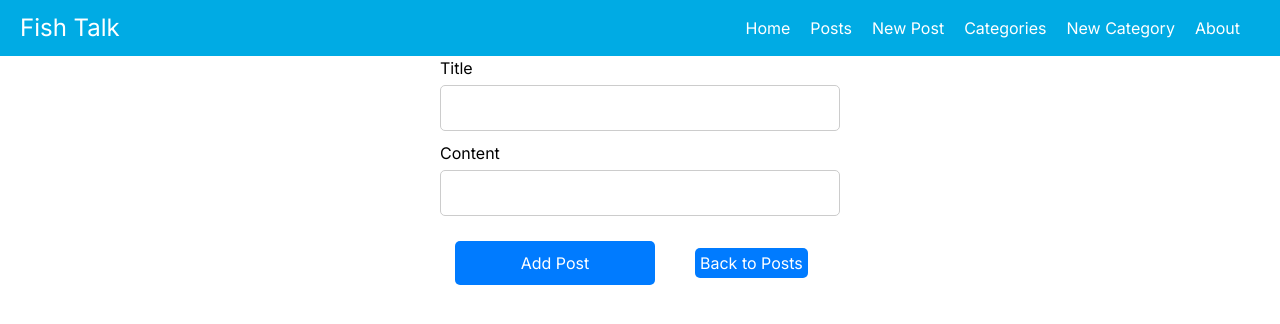
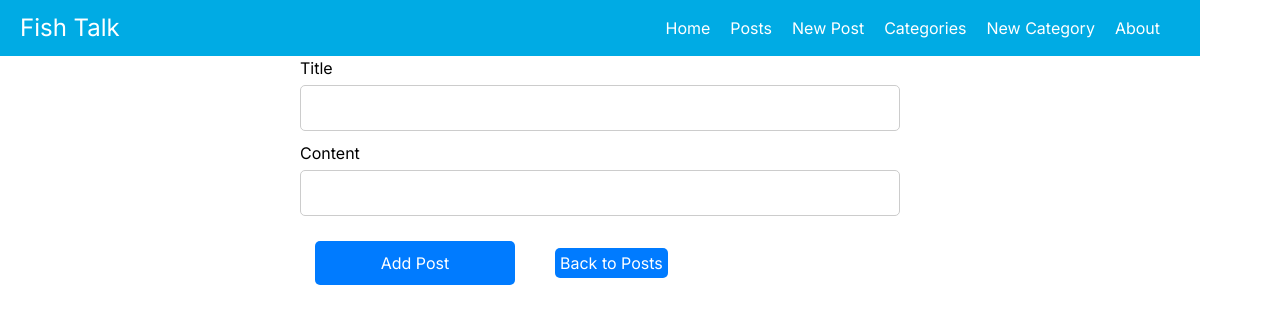
Before and after one commit to gabaal/Fish-Talk, a Next.js app: page /posts/addPost in a window 1280 px wide. Shown: the top 324 px of the page. Built offline with nearby package versions, Linux system fonts and the light colour scheme.

Commit message:
Working needs a lot of css

```diff
--- a/src/app/globals.css
+++ b/src/app/globals.css
@@ -7,6 +7,8 @@ html, body {
   margin: 0;
   padding: 0;
   box-sizing: border-box;
+  max-width: 1200px;
+  align-items: center;
 }
 
 h1 {
@@ -24,6 +26,14 @@ p {
 a.button {
   padding: 5px;
   margin: 25px;
+  display: inline;
+  width: 200px;
+  /* padding: 10px; */
+  background-color: #007bff;
+  color: #fff;
+  /* margin: 35px; */
+  border-radius: 5px;
+  cursor: pointer;
 
 }
 .postCategory{
@@ -77,7 +87,7 @@ a.button {
 }
 
 .form {
-  max-width: 400px;
+  max-width: 600px;
   margin: 0 auto;
 }
 
```
